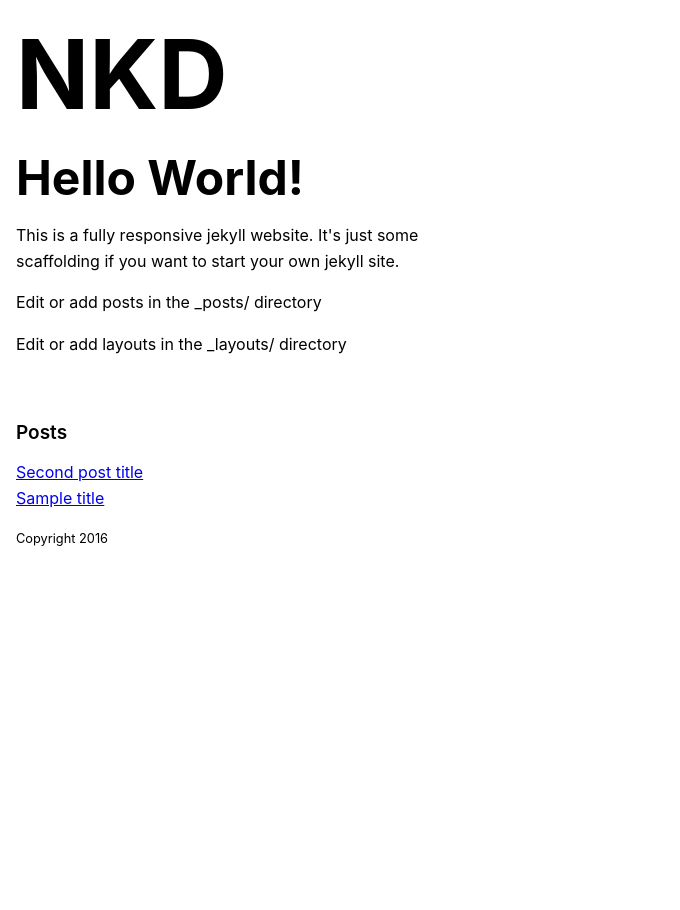
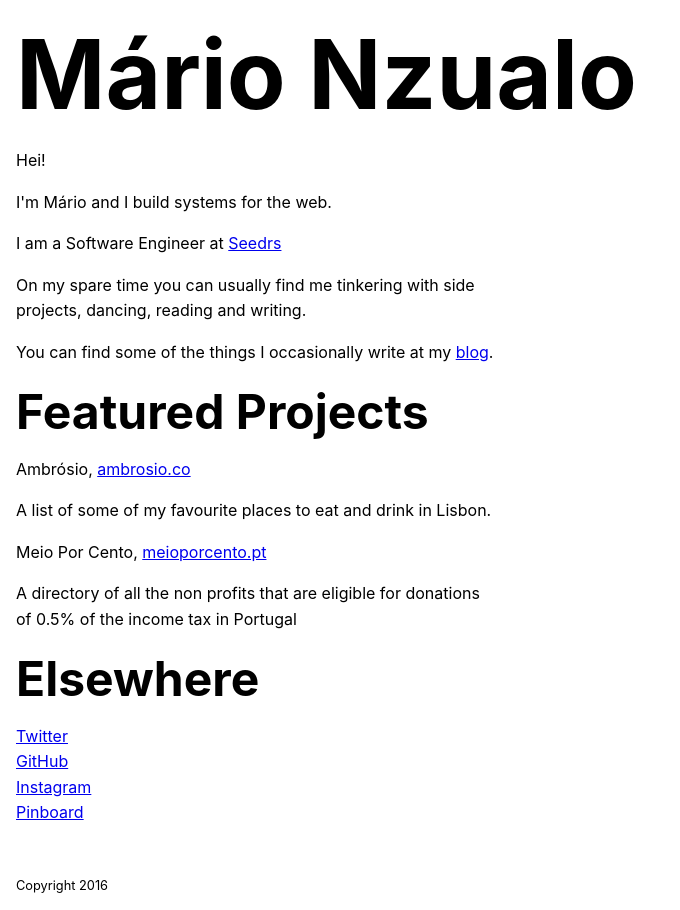
Before and after one commit to marionzualo/www, a Jekyll site: the page built from index.html, in a window 1280 px wide. Shown: the whole page, without its empty margins (0-680 px from the left). Built offline with Jekyll 4.4.1, drawn with Linux system fonts in a browser that asks for light colours.

Commit message:
Initial changes to the copy

```diff
--- a/_config.yml
+++ b/_config.yml
@@ -9,21 +9,18 @@
 # This will be the first part of the title tag for your site
 # <title> {{site.name}} </title>
 # ============================================================
-name: "NKD - Boilerplate for HTML5/SCSS projects."
+name: "Mário Nzualo"
 
 # Add your twitter handle (appears in site footer)
-twitter: "@mrmrs_"
-
-# Add your email (appears in site footer)
-email: hi@mrmrs.cc
+twitter: "@marionzualo"
 
 # Populates the meta description for the site. Should be under 150 characters for best SEO results.
 # ============================================================
-description: "NKD - Boilerplate for building responsive jekyll sites."
+description: "Mário Nzualo's little corner on the web"
 
 # Owner (organization or individual) of site content - You'll want to change this from mrmrs :)
 # ============================================================
-author: "mrmrs"
+author: "marionzualo"
 
 # Change this to your production URL
 # ============================================================
--- a/index.html
+++ b/index.html
@@ -3,24 +3,35 @@ layout: default
 ---
 
 <main class="pa3">
-  <h1 class="f1 mt0 mb3">NKD</h1>
-  <h2 class="f3 mt0 mb0">Hello World!</h2>
-  <p class="measure lh-copy">This is a fully responsive jekyll website. It's just some scaffolding  if you want to start your own jekyll site.</p>
-  <p class="measure lh-copy">Edit or add posts in the _posts/ directory</p>
-  <p class="measure lh-copy">Edit or add layouts in the _layouts/ directory</p>
+  <h1 class="f1 mt0 mb3">Mário Nzualo</h1>
+  <p class="measure lh-copy">Hei!</p>
+  <p class="measure lh-copy">I'm <span>Mário<span> and I build systems for the web.</p>
+  <p class="measure lh-copy">I am a Software Engineer at <a href="https://www.seedrs.com">Seedrs</a></p>
+  <p class="measure lh-copy">
+    On my spare time you can usually find me tinkering with side projects, dancing, reading and writing.
+  </p>
+  <p class="measure lh-copy">
+  You can find some of the things I occasionally write at my <a href="http://blog.marionzualo.com">blog</a>.
+  </p>
+  <h2 class="f3 mt0 mb0">Featured Projects</h2>
+  <ul class="list-reset pl0 ml0 lh-copy">
+    <li>
+      <p class="measure lh-copy"><span>Ambrósio</span>, <a href="http://ambrosio.co">ambrosio.co</a></p>
+      <p class="measure lh-copy">A list of some of my favourite places to eat and drink in Lisbon.</p>
+    </li>
+    <li>
+      <p class="measure lh-copy"><span>Meio Por Cento</span>, <a href="http://meioporcento.pt">meioporcento.pt</a></p>
+      <p class="measure lh-copy">A directory of all the non profits that are eligible for donations of 0.5% of the income tax in Portugal</p>
+    </li>
+  </ul>
+  <h2 class="f3 mt0 mb0">Elsewhere</h2>
+  <ul class="list-reset pl0 ml0 lh-copy">
+    <li><a href="https://twitter.com/marionzualo">Twitter</a></li>
+    <li><a href="https://github.com/marionzualo">GitHub</a></li>
+    <li><a href="https://www.instagram.com/marionzualo/">Instagram</a></li>
+    <li><a href="https://pinboard.in/u:marionzualo">Pinboard</a></li>
+  </ul>
 </main>
 <footer class="pa3">
-{% if site.posts %}
-  <h2 class="f6 fw6">Posts</h2>
-  <ul class="list-reset pl0 ml0 lh-copy">
-    {% for post in site.posts %}
-      <li>
-        <a href="{{ post.url }}" title="{{post.title}}">
-          {{ post.title }}
-        </a>
-      </li>
-    {% endfor %}
-  </ul>
-{% endif %}
-<small>Copyright 2016</small>
+  <small>Copyright 2016</small>
 </footer>
```
